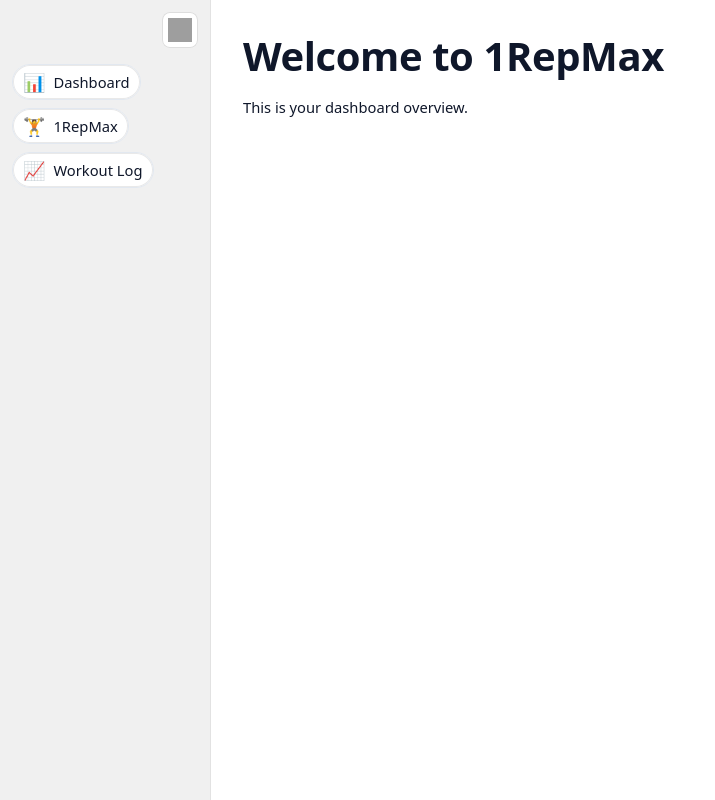
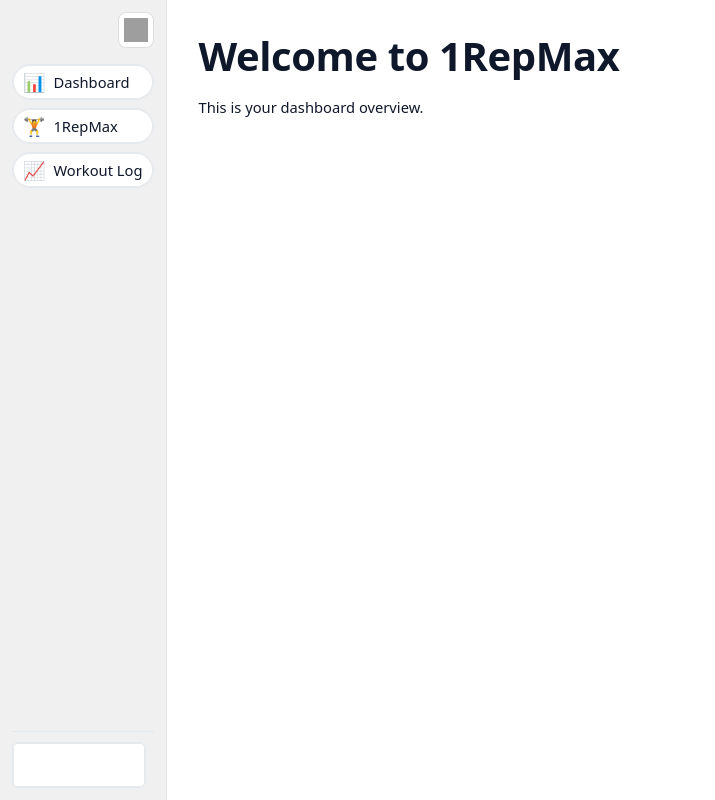
Before and after one commit to BV344/1RepMax, a React (Vite) app in the folder frontend/: page /home in a window 1280 px wide. Shown: the whole page, without its empty margins (0-715 px from the left). Built offline with nearby package versions, Linux system fonts and the light colour scheme; grey boxes are pictures that could not be loaded.

Commit message:
Frontend - Adding Footer, Still a lot more to go.

```diff
--- a/frontend/src/components/layout/Sidebar.jsx
+++ b/frontend/src/components/layout/Sidebar.jsx
@@ -1,4 +1,4 @@
-import { useState } from "react";
+import { useState, useEffect, useRef } from "react";
 import { NavLink } from "react-router-dom";
 
 import sidebarLogo from "../../assets/sidebar-logo.svg";
@@ -8,6 +8,27 @@ import "../../styles/Sidebar.css";
 
 export default function Sidebar(){
     const [collapsed, setCollapsed] = useState(false);
+    const [menuOpen, setMenuOpen] = useState(false);
+    const menuRef = useRef(null);
+    // const initials = initialsFromName(user?.name || user?.displayName || "");
+
+    // Close on Click Outside
+    useEffect(() => {
+        function onDocClick(e) {
+            if (!menuRef.current) return;
+            if (!menuRef.current.contains(e.target)) setMenuOpen(false);
+        }
+        function onEsc(e) {
+            if (e.key === "Escape") setMenuOpen(false);
+        }
+        document.addEventListener("mousedown", onDocClick);
+        document.addEventListener("keydown", onEsc);
+        return () => {
+            document.removeEventListener("mousedown", onDocClick);
+            document.removeEventListener("keydown", onEsc);
+        };
+    }, []);
+
 
     return (
         <aside className={`sidebar ${collapsed ? "is-collapsed" : ""}`}>
@@ -38,6 +59,21 @@ export default function Sidebar(){
                     <span className="nav-label">Workout Log</span>
                 </NavLink>
             </nav>
+
+            {/* Account Strip with Pop Over Menu */}
+            <footer className="sidebar-footer" ref={menuRef}>
+                <button
+                    type="button"
+                    className="user-chip user-chip--button"
+                    onClick={() => setMenuOpen(v => !v)}
+                    aria-haspopup="menu"
+                    aria-expanded={menuOpen}
+                    aria-controls="account-menu"
+                    title="Your Profile"
+                >
+                    Username
+                </button>
+            </footer>
         </aside>
     );
 }
--- a/frontend/src/styles/Sidebar.css
+++ b/frontend/src/styles/Sidebar.css
@@ -1,7 +1,8 @@
 
 /* Open Sidebar */
 .sidebar{
-    width: 250px;
+    inline-size: max-content;
+    flex: 0 0 auto;
     height: 100vh;
     background-color: #f0f0f0;
     border-right: 1px solid #e2e2e2;
@@ -17,7 +18,7 @@
 
 /* Collapsed Sidebar */
 .sidebar.is-collapsed {
-    width: 56px;
+    inline-size: 56px;
     padding: 12px 8px;
 }
 
@@ -66,7 +67,8 @@
 
 /* --- Horizontal pills nav --- */
 .nav.nav-horizontal {
-    display: flex;
+    display: grid;
+    grid-auto-flow: row;
     gap: 8px;
     flex-wrap: wrap;
     align-items: center;
@@ -115,3 +117,28 @@
     padding: 8px;
     border-radius: 12px;
 }
+
+/* Profile Footer */
+.sidebar-footer {
+    position: relative;
+    margin-top:auto;
+    display: grid;
+    grid-template-columns: 1fr auto;
+    align-items: center;
+    gap: 8px;
+    padding-top: 10px;
+    border-top: 1px solid var(--border, #e2e8f0);
+}
+
+/* Make Chip act like button */
+.user-chip--button {
+    width: 100%;
+    text-align: left;
+    cursor: pointer;
+    background: #fff;
+    border: 1px solid var(--border, #e2e8f0);
+    box-shadow: 0 0 0 1px #e9e9e9 inset;
+}
+.user-chip--button:hover {
+    background: #f7f7f7;
+}
```
